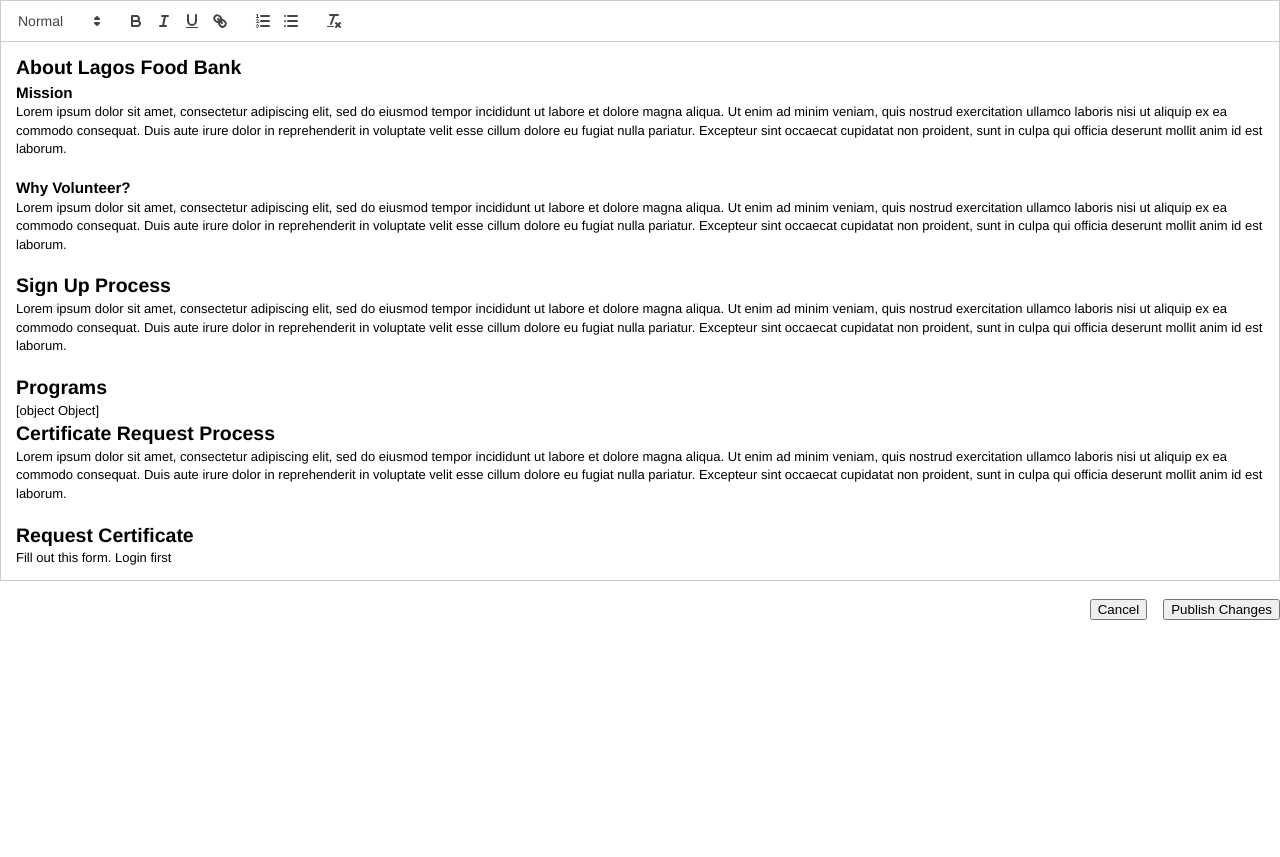
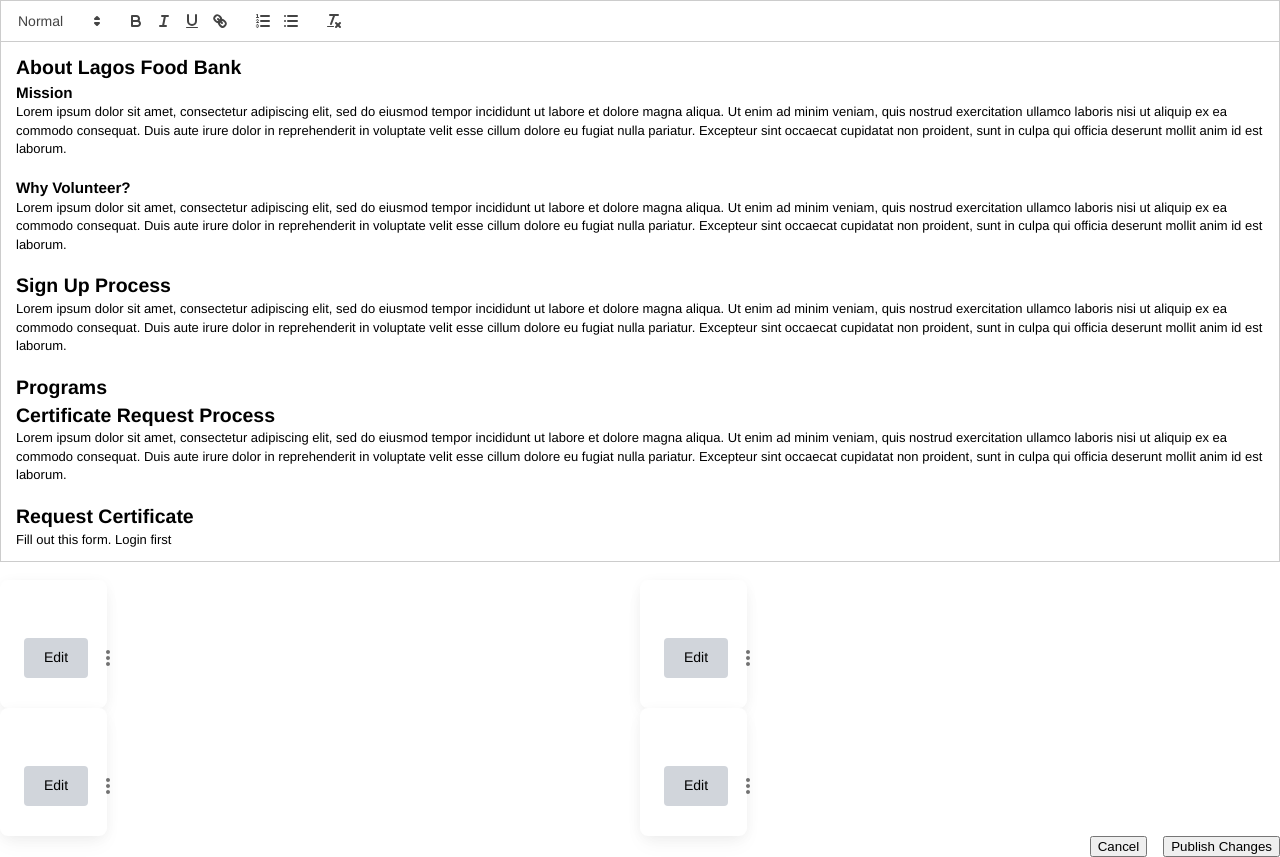
Before and after one commit to cornellh4i/lagos-volunteers, a Next.js app in the folder frontend/: page /Test in a window 1280 px wide. Before the commit the page ends 800 px from the top, so only its background shows below. Built offline with nearby package versions, Linux system fonts and the light colour scheme; no server answers; sample sign-in values are in the browser's storage.

Commit message:
Added JSX component

```diff
--- a/frontend/src/components/organisms/About.tsx
+++ b/frontend/src/components/organisms/About.tsx
@@ -1,10 +1,12 @@
-import { Box, Button, Modal } from "@mui/material";
+import { Box, Button, Modal, Grid } from "@mui/material";
 import ViewEvents from "./ViewEvents";
 import React, { useState } from "react";
 import ReactQuill from "react-quill";
 import "react-quill/dist/quill.snow.css";
 
 import { renderToStaticMarkup } from "react-dom/server";
+import EventCard from "./EventCard";
+import MultilineTextField from "../atoms/MultilineTextField";
 
 interface AboutProps {
   edit: boolean;
@@ -63,9 +65,7 @@ const About = ({ edit }: AboutProps) => {
   <h2>Request Certificate</h2>
   <p>Fill out this form. Login first</p>
   `;
-  const [value, setValue] = useState(
-    `${default_text} ${(<Button>hello</Button>)} ${default_text_two}`
-  );
+  const [value, setValue] = useState(`${default_text} ${default_text_two}`);
   const [open, setOpen] = React.useState(false);
   const handleOpen = () => setOpen(true);
   const handleClose = () => setOpen(false);
@@ -82,6 +82,49 @@ const About = ({ edit }: AboutProps) => {
         readOnly={!edit}
       />
       <br></br>
+      <Grid container item>
+        <Grid xs={6}>
+          <EventCard
+            eventid={""}
+            mainAction={"edit"}
+            dropdownActions={[]}
+            title={""}
+            location={""}
+            datetime={""}
+          ></EventCard>
+        </Grid>
+        <Grid xs={6}>
+          <EventCard
+            eventid={""}
+            mainAction={"edit"}
+            dropdownActions={[]}
+            title={""}
+            location={""}
+            datetime={""}
+          ></EventCard>
+        </Grid>
+        <Grid xs={6}>
+          <EventCard
+            eventid={""}
+            mainAction={"edit"}
+            dropdownActions={[]}
+            title={""}
+            location={""}
+            datetime={""}
+          ></EventCard>
+        </Grid>
+        <Grid xs={6}>
+          <EventCard
+            eventid={""}
+            mainAction={"edit"}
+            dropdownActions={[]}
+            title={""}
+            location={""}
+            datetime={""}
+          ></EventCard>
+        </Grid>
+      </Grid>
+
       <div className="text-right">
         <button type="button">Cancel</button>
         <button className="ml-4" type="button" onClick={handleOpen}>
```
